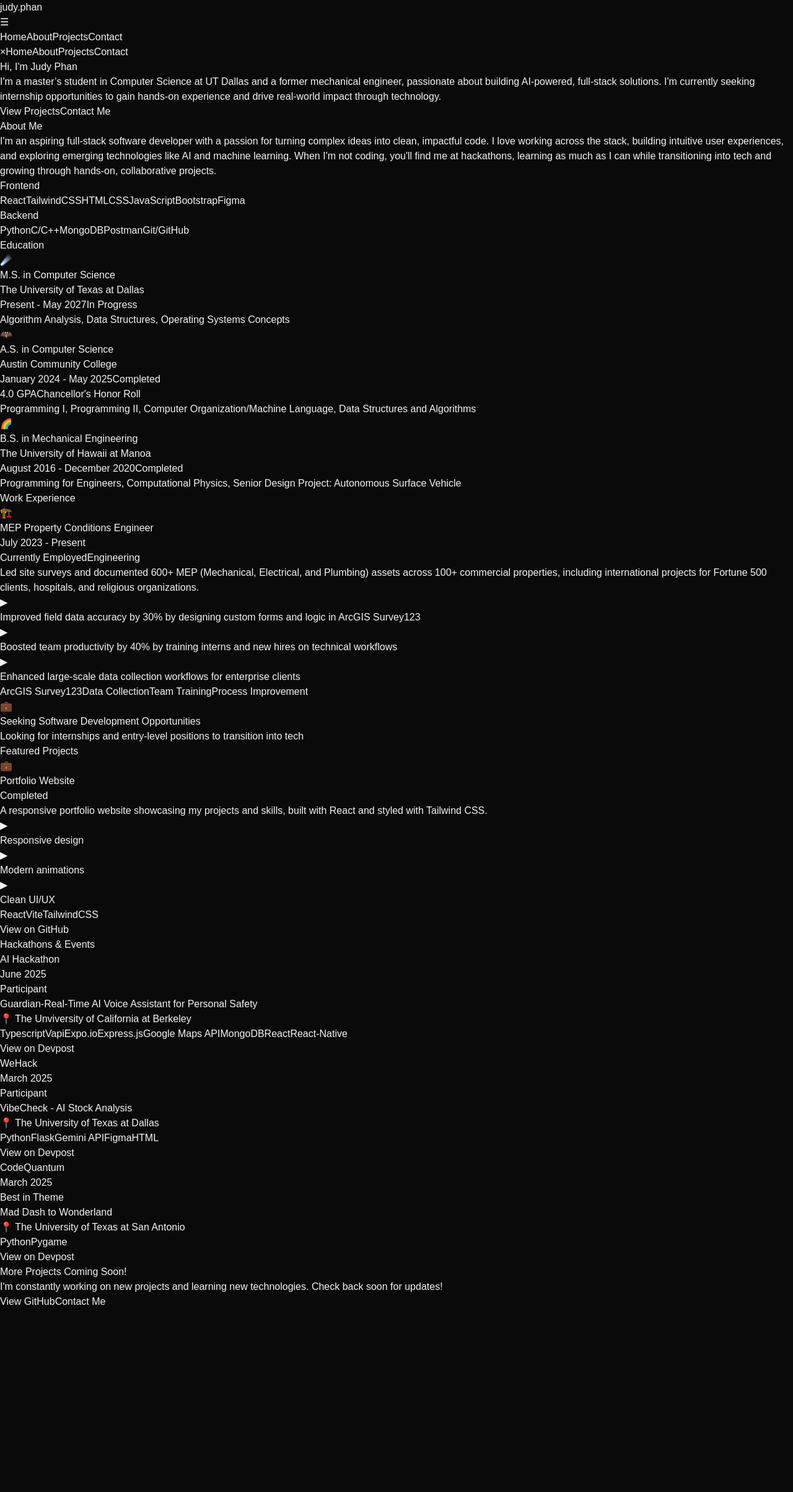
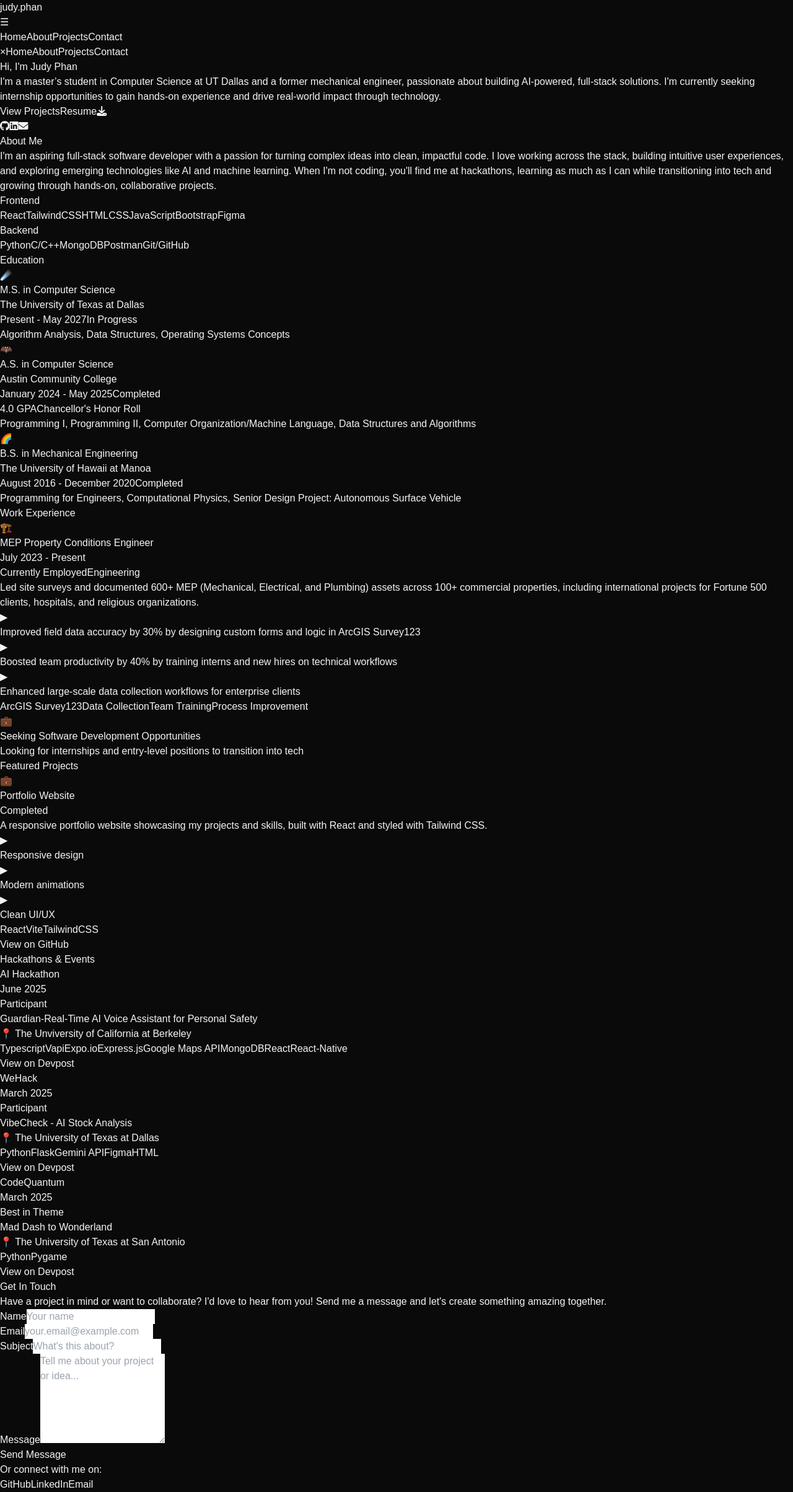
Before and after one commit to judyphantx/Portfolio_Website, a React (Vite) app in the folder judy-website/: page / in a window 1280 px wide. Shown: the whole page at 62% size. Before the commit the page ends 2112 px from the top, so only its background shows below. Built offline with nearby package versions, Linux system fonts and the light colour scheme.

Commit message:
Added contact form and home page with links

```diff
--- a/judy-website/index.html
+++ b/judy-website/index.html
@@ -1,4 +1,4 @@
-<!doctype html>
+<!DOCTYPE html>
 <html lang="en">
   <head>
     <meta charset="UTF-8" />
@@ -8,6 +8,13 @@
       href="https://fonts.googleapis.com/css2?family=Space+Grotesk:wght@300..700&display=swap"
       rel="stylesheet"
     />
+    <link
+      rel="stylesheet"
+      href="https://cdnjs.cloudflare.com/ajax/libs/font-awesome/6.5.1/css/all.min.css"
+      integrity="sha512-DTOQO9RWCH3ppGqcWaEA1BIZOC6xxalwEsw9c2QQeAIftl+Vegovlnee1c9QX4TctnWMn13TZye+giMm8e2LwA=="
+      crossorigin="anonymous"
+      referrerpolicy="no-referrer"
+    />
     <meta name="viewport" content="width=device-width, initial-scale=1.0" />
     <title>Vite + React</title>
   </head>
--- a/judy-website/src/components/sections/Home.jsx
+++ b/judy-website/src/components/sections/Home.jsx
@@ -14,7 +14,7 @@ export const Home = () => {
           solutions. I'm currently seeking internship opportunities to gain
           hands-on experience and drive real-world impact through technology.
         </p>
-        <div className="flex justify-center space-x-4">
+        <div className="flex justify-center space-x-4 mb-8">
           <a
             href="#projects"
             className="bg-blue-500 text-white py-3 px-6 rounded font-medium transition relative overflow-hidden
@@ -23,11 +23,43 @@ export const Home = () => {
             View Projects
           </a>
           <a
-            href="#contact"
+            href="https://drive.google.com/file/d/1RupQzU0NgVDQ8xamu_32XekdgLAdTzAL/view?usp=sharing"
+            target="_blank"
+            rel="noopener noreferrer"
             className="border border-blue-500/50 text-blue-500 py-3 px-6 rounded font-medium transition-all duration-200
-              hover:-translate-y-0.5 hover:shadow-[0_0_15px_rgba(59,130,246,0.4)] hover:bg-blue-500/10"
+              hover:-translate-y-0.5 hover:shadow-[0_0_15px_rgba(59,130,246,0.4)] hover:bg-blue-500/10 flex items-center gap-2"
           >
-            Contact Me
+            Resume
+            <i className="fas fa-download"></i>
+          </a>
+        </div>
+
+        {/* Social Icons */}
+        <div className="flex justify-center gap-6">
+          <a
+            href="https://github.com/judyphantx"
+            target="_blank"
+            rel="noopener noreferrer"
+            className="text-gray-400 hover:text-white text-2xl transition-all duration-300 hover:-translate-y-1 hover:scale-110"
+            aria-label="GitHub"
+          >
+            <i className="fab fa-github"></i>
+          </a>
+          <a
+            href="https://www.linkedin.com/in/judyphantx/"
+            target="_blank"
+            rel="noopener noreferrer"
+            className="text-gray-400 hover:text-blue-400 text-2xl transition-all duration-300 hover:-translate-y-1 hover:scale-110"
+            aria-label="LinkedIn"
+          >
+            <i className="fab fa-linkedin"></i>
+          </a>
+          <a
+            href="mailto:judy.phan@utdallas.edu"
+            className="text-gray-400 hover:text-purple-400 text-2xl transition-all duration-300 hover:-translate-y-1 hover:scale-110"
+            aria-label="Email"
+          >
+            <i className="fas fa-envelope"></i>
           </a>
         </div>
       </div>
--- a/judy-website/src/components/sections/Projects.jsx
+++ b/judy-website/src/components/sections/Projects.jsx
@@ -194,22 +194,126 @@ export const Projects = () => {
           </div>
         </div>
 
-        <div className="mt-12 text-center">
-          <div className="bg-gray-900/30 backdrop-blur-sm rounded-xl p-6 border border-gray-700">
-            <h3 className="text-xl font-bold mb-4 text-white">
-              More Projects Coming Soon!
+        {/* Contact Form Section */}
+        <div className="mt-16">
+          <div className="bg-gray-900/30 backdrop-blur-sm rounded-xl p-8 border border-gray-700">
+            <h3 className="text-2xl font-bold mb-6 text-white text-center bg-gradient-to-r from-blue-500 to-purple-400 bg-clip-text text-transparent">
+              Get In Touch
             </h3>
-            <p className="text-gray-300 mb-4">
-              I'm constantly working on new projects and learning new
-              technologies. Check back soon for updates!
+            <p className="text-gray-300 mb-8 text-center max-w-2xl mx-auto">
+              Have a project in mind or want to collaborate? I'd love to hear
+              from you! Send me a message and let's create something amazing
+              together.
             </p>
-            <div className="flex justify-center gap-4">
-              <button className="bg-blue-500/10 hover:bg-blue-500/20 text-blue-400 px-6 py-2 rounded-lg transition-all border border-blue-500/20 hover:border-blue-500/40">
-                View GitHub
-              </button>
-              <button className="bg-purple-500/10 hover:bg-purple-500/20 text-purple-400 px-6 py-2 rounded-lg transition-all border border-purple-500/20 hover:border-purple-500/40">
-                Contact Me
-              </button>
+
+            <form className="max-w-2xl mx-auto space-y-6">
+              <div className="grid grid-cols-1 md:grid-cols-2 gap-6">
+                <div>
+                  <label
+                    htmlFor="name"
+                    className="block text-sm font-medium text-gray-300 mb-2"
+                  >
+                    Name
+                  </label>
+                  <input
+                    type="text"
+                    id="name"
+                    name="name"
+                    required
+                    className="w-full px-4 py-3 bg-gray-800/50 border border-gray-600 rounded-lg text-white placeholder-gray-400 focus:outline-none focus:border-blue-500 focus:ring-1 focus:ring-blue-500 transition-all"
+                    placeholder="Your name"
+                  />
+                </div>
+                <div>
+                  <label
+                    htmlFor="email"
+                    className="block text-sm font-medium text-gray-300 mb-2"
+                  >
+                    Email
+                  </label>
+                  <input
+                    type="email"
+                    id="email"
+                    name="email"
+                    required
+                    className="w-full px-4 py-3 bg-gray-800/50 border border-gray-600 rounded-lg text-white placeholder-gray-400 focus:outline-none focus:border-blue-500 focus:ring-1 focus:ring-blue-500 transition-all"
+                    placeholder="your.email@example.com"
+                  />
+                </div>
+              </div>
+
+              <div>
+                <label
+                  htmlFor="subject"
+                  className="block text-sm font-medium text-gray-300 mb-2"
+                >
+                  Subject
+                </label>
+                <input
+                  type="text"
+                  id="subject"
+                  name="subject"
+                  required
+                  className="w-full px-4 py-3 bg-gray-800/50 border border-gray-600 rounded-lg text-white placeholder-gray-400 focus:outline-none focus:border-blue-500 focus:ring-1 focus:ring-blue-500 transition-all"
+                  placeholder="What's this about?"
+                />
+              </div>
+
+              <div>
+                <label
+                  htmlFor="message"
+                  className="block text-sm font-medium text-gray-300 mb-2"
+                >
+                  Message
+                </label>
+                <textarea
+                  id="message"
+                  name="message"
+                  rows="6"
+                  required
+                  className="w-full px-4 py-3 bg-gray-800/50 border border-gray-600 rounded-lg text-white placeholder-gray-400 focus:outline-none focus:border-blue-500 focus:ring-1 focus:ring-blue-500 transition-all resize-vertical"
+                  placeholder="Tell me about your project or idea..."
+                ></textarea>
+              </div>
+
+              <div className="flex justify-center">
+                <button
+                  type="submit"
+                  className="bg-gradient-to-r from-blue-500 to-purple-500 hover:from-blue-600 hover:to-purple-600 text-white font-semibold py-3 px-8 rounded-lg transition-all duration-300 hover:shadow-lg hover:shadow-blue-500/25 hover:-translate-y-0.5"
+                >
+                  Send Message
+                </button>
+              </div>
+            </form>
+
+            <div className="mt-8 pt-6 border-t border-gray-700 text-center">
+              <p className="text-gray-400 text-sm mb-4">
+                Or connect with me on:
+              </p>
+              <div className="flex justify-center gap-4">
+                <a
+                  href="https://github.com/judyphantx"
+                  target="_blank"
+                  rel="noopener noreferrer"
+                  className="bg-gray-800/50 hover:bg-gray-700/50 text-gray-300 hover:text-white px-4 py-2 rounded-lg transition-all border border-gray-600/50 hover:border-gray-500 text-sm"
+                >
+                  GitHub
+                </a>
+                <a
+                  href="https://www.linkedin.com/in/judyphantx/"
+                  target="_blank"
+                  rel="noopener noreferrer"
+                  className="bg-blue-600/20 hover:bg-blue-600/30 text-blue-400 hover:text-blue-300 px-4 py-2 rounded-lg transition-all border border-blue-600/30 hover:border-blue-600/50 text-sm"
+                >
+                  LinkedIn
+                </a>
+                <a
+                  href="mailto:judy.phan@utdallas.edu"
+                  className="bg-purple-500/20 hover:bg-purple-500/30 text-purple-400 hover:text-purple-300 px-4 py-2 rounded-lg transition-all border border-purple-500/30 hover:border-purple-500/50 text-sm"
+                >
+                  Email
+                </a>
+              </div>
             </div>
           </div>
         </div>
```
